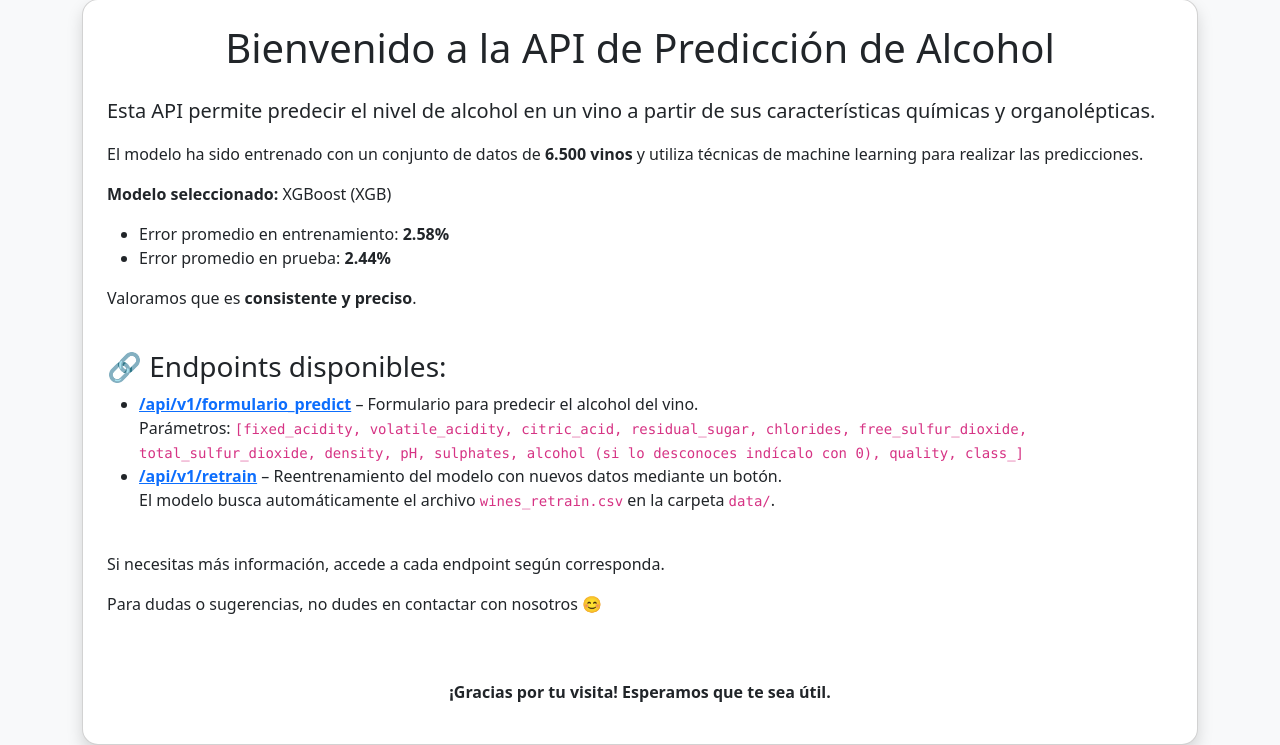
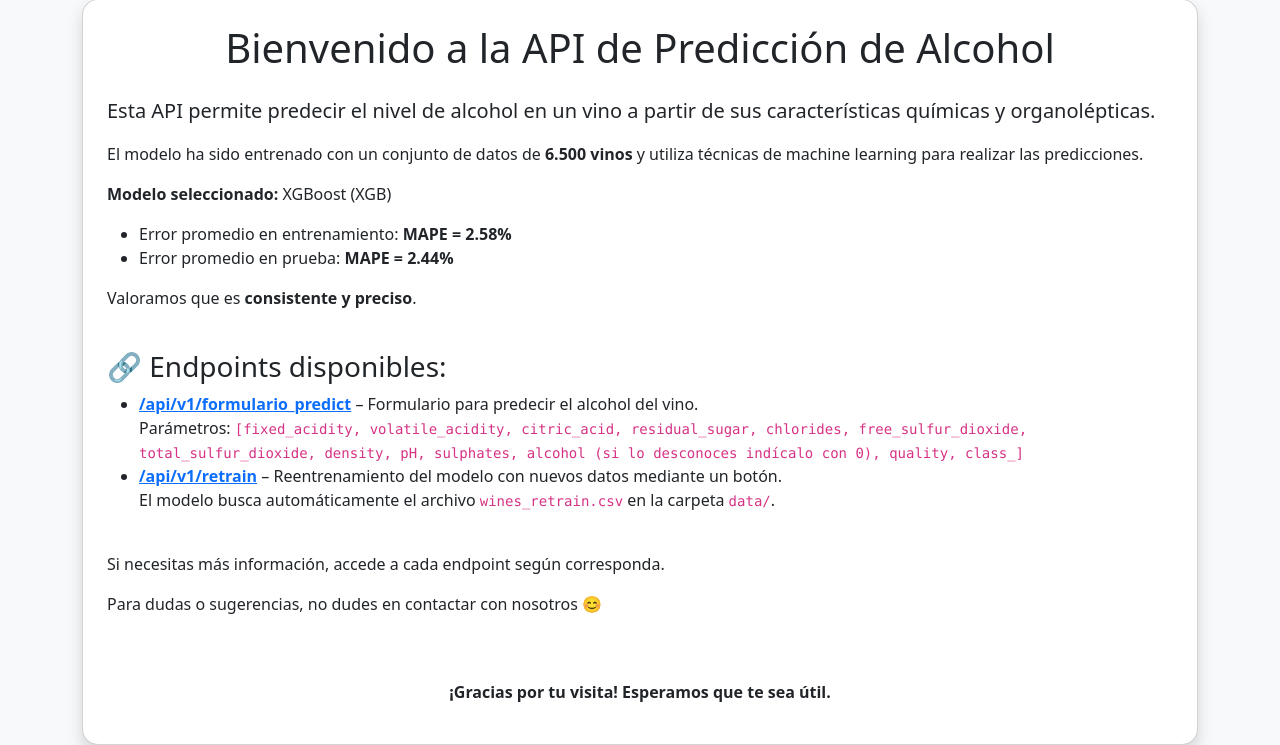
Before and after one commit to Rommel-DS/Team-Challenge----API_Vinos, a Flask app: page / in a window 1280 px wide. Shown: the part 81-826 px from the top of the page. Run offline with Flask 3, Linux system fonts and the light colour scheme.

Commit message:
Update index.html

```diff
--- a/templates/index.html
+++ b/templates/index.html
@@ -27,8 +27,8 @@
     <p>El modelo ha sido entrenado con un conjunto de datos de <strong>6.500 vinos</strong> y utiliza técnicas de machine learning para realizar las predicciones.</p>
     <p><strong>Modelo seleccionado:</strong> XGBoost (XGB)</p>
     <ul>
-      <li>Error promedio en entrenamiento: <strong>2.58%</strong></li>
-      <li>Error promedio en prueba: <strong>2.44%</strong></li>
+      <li>Error promedio en entrenamiento: <strong> MAPE = 2.58%</strong></li>
+      <li>Error promedio en prueba: <strong>MAPE = 2.44%</strong></li>
     </ul>
     <p>Valoramos que es <strong>consistente y preciso</strong>.</p>
 
```
